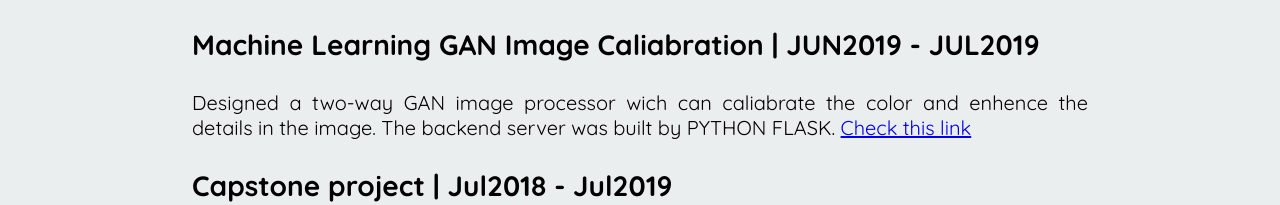
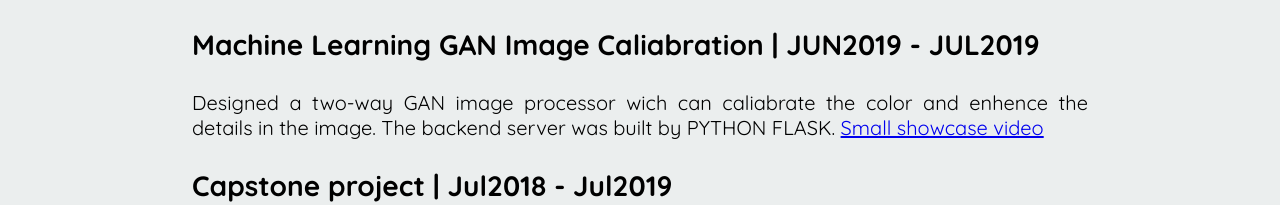
Before and after one commit to abc123yuanrui/PersonalWebsite, a Next.js app: page / in a window 1280 px wide. Shown: the part 2271-2476 px from the top of the page. Built offline with nearby package versions, Linux system fonts and the light colour scheme.

Commit message:
SEO
search optimization

```diff
--- a/pages/index.js
+++ b/pages/index.js
@@ -44,7 +44,7 @@ class HomePage extends Component {
                 <p className='myT'>Web Development | MAR2019 - DEC2019</p>
                 <p className="myP">Worked for Sage View Technology company on website development. My skills on PHP(wordpress), ReactJS, NodeJS, React-Native, Graphql got significantly improved during this period.</p>
                 <p className='myT'>Machine Learning GAN Image Caliabration | JUN2019 - JUL2019</p>
-                <p className="myP">Designed a two-way GAN image processor wich can caliabrate the color and enhence the details in the image. The backend server was built by PYTHON FLASK. <a href='https://vm.tiktok.com/bNaLku/'>Check this link</a></p>
+                <p className="myP">Designed a two-way GAN image processor wich can caliabrate the color and enhence the details in the image. The backend server was built by PYTHON FLASK. <a href='https://vm.tiktok.com/bNaLku/'>Small showcase video</a></p>
                 <p className='myT'>Capstone project | Jul2018 - Jul2019</p>
                 <p className="myP">City scale energy consumption modelling withan hourly resolution. Applying bottum-up approach, I designed 30 archetypes by EnergyPlus. With a long journey on cross-validation and
                 model caliabration, I gained lots of knowledge on data analysis and project management. The visualization was conducted by Tableau. I got the first class honor on my Capstone project.</p>
```
